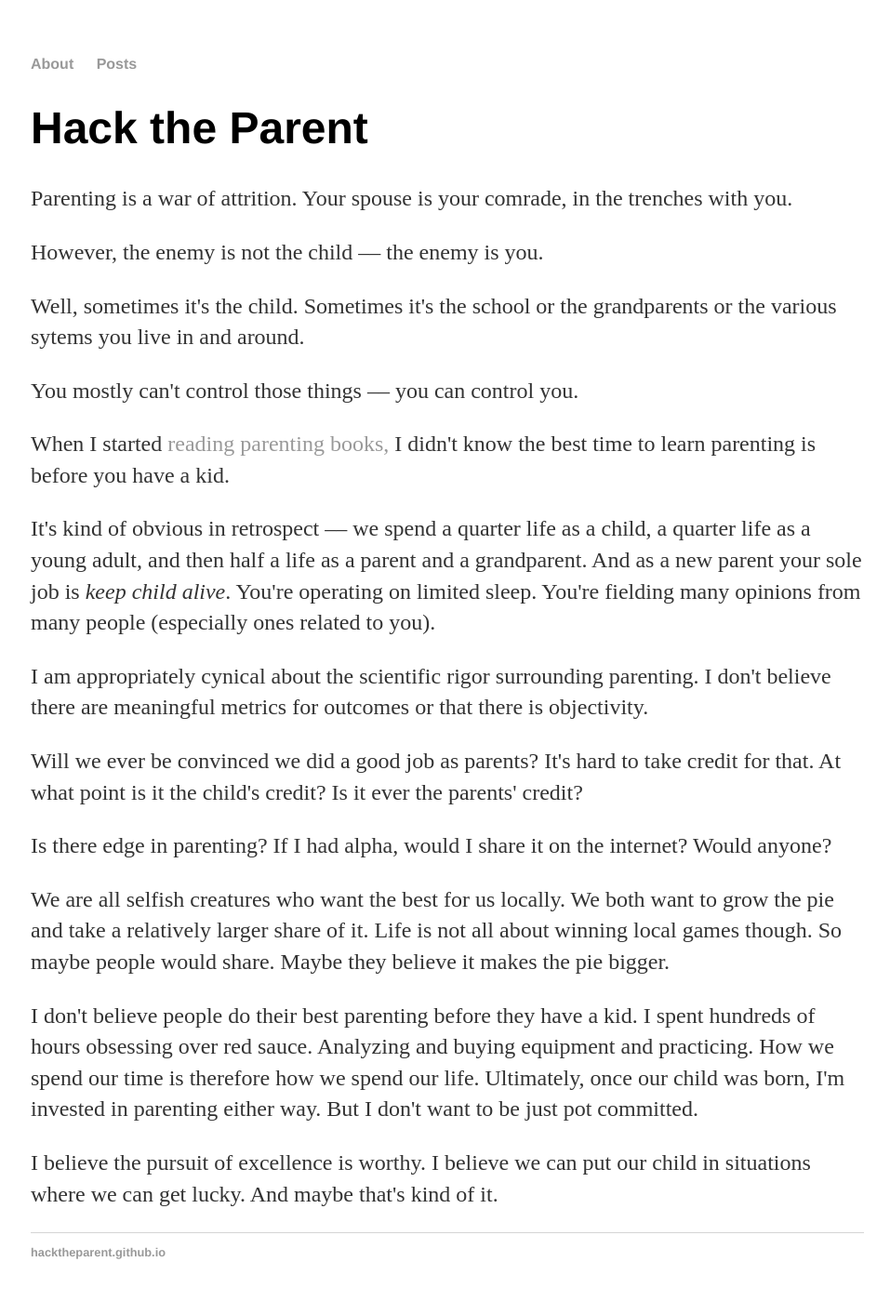
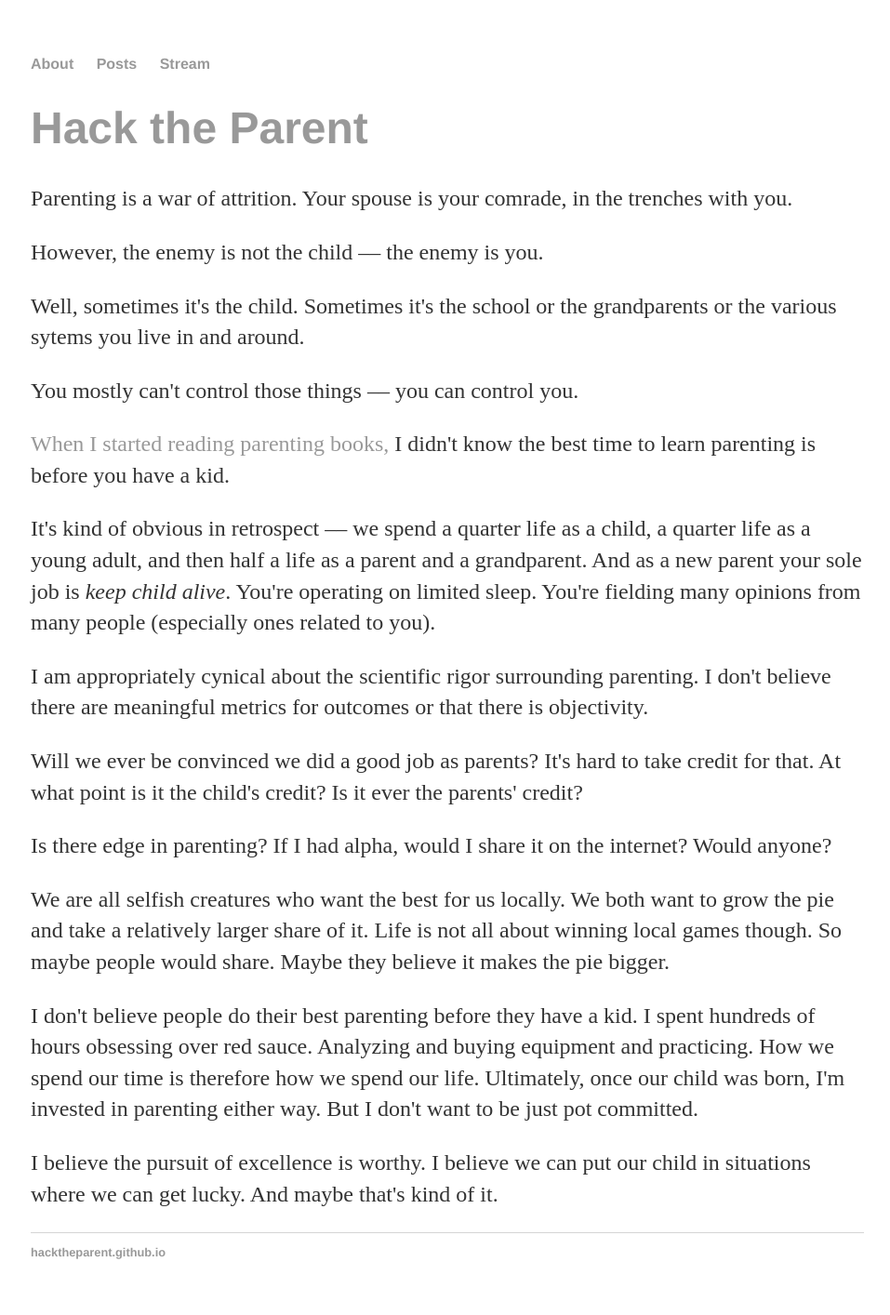
Before and after one commit to hacktheparent/hacktheparent.github.io, a Jekyll site: the page built from index.html, in a window 1280 px wide. Shown: the whole page at 93% size, without its empty margins (159-1116 px from the left). Built offline with Jekyll 4.4.1, drawn with Linux system fonts in a browser that asks for light colours.

Commit message:
update default.html

```diff
--- a/_layouts/default.html
+++ b/_layouts/default.html
@@ -10,6 +10,7 @@
 	    		<ul>
 	        		<li><a href="/">About</a></li>
 	        		<li><a href="/posts/">Posts</a></li>
+				<li><a href="https://streams.place/hacktheparent">Stream</li>
 	    		</ul>
 			</nav>
 			<div class="container">
```
